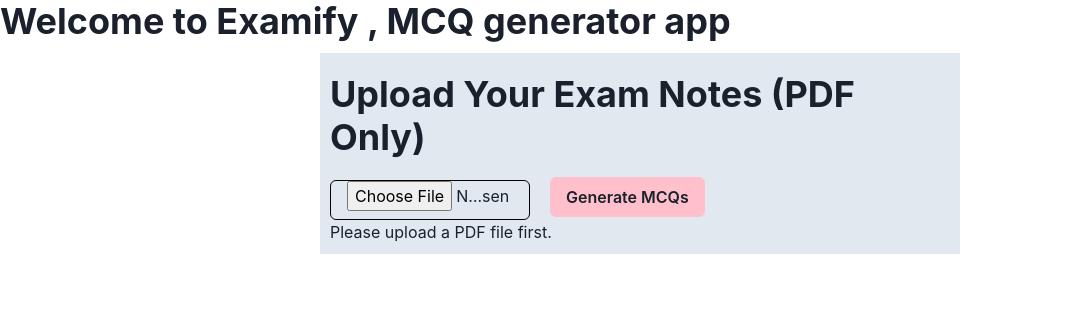
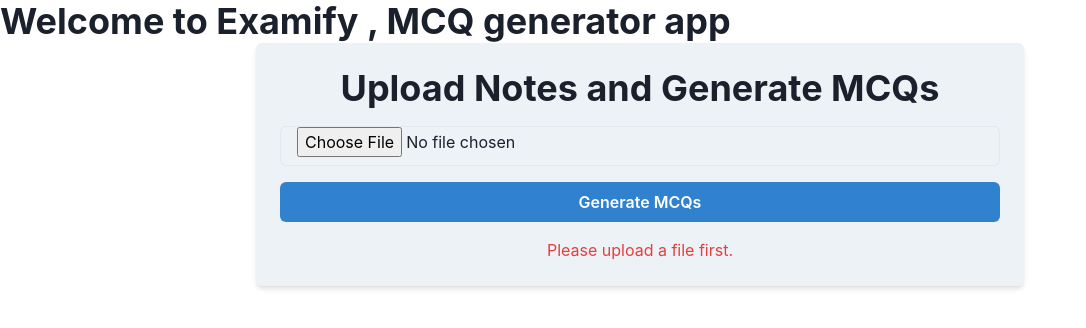
Before and after one commit to abhi5733/Examify, a React (Vite) app in the folder frontend/: page / in a window 1280 px wide. Both pictures are taken after a click on the button "Generate MCQs". Shown: the top 328 px of the page, without its empty margins (0-1086 px from the left). Built offline with nearby package versions, Linux system fonts and the light colour scheme.

Commit message:
added_docdocsandimagefunctionality

```diff
--- a/frontend/package.json
+++ b/frontend/package.json
@@ -16,13 +16,15 @@
     "@emotion/styled": "^11.14.0",
     "axios": "^1.7.9",
     "framer-motion": "^11.18.0",
+    "mammoth": "^1.9.0",
     "next-themes": "^0.4.4",
     "openai": "^4.79.1",
     "pdf-parse": "^1.1.1",
     "pdfjs-dist": "^4.10.38",
     "react": "^18.3.1",
     "react-dom": "^18.3.1",
-    "react-icons": "^5.4.0"
+    "react-icons": "^5.4.0",
+    "tesseract.js": "^6.0.0"
   },
   "devDependencies": {
     "@eslint/js": "^9.17.0",
--- a/frontend/src/Component/UploadContent.jsx
+++ b/frontend/src/Component/UploadContent.jsx
@@ -1,7 +1,17 @@
 import React, { useState } from 'react';
 import { getDocument, GlobalWorkerOptions } from 'pdfjs-dist';
 import axios from 'axios';
-import { Box, Button, Heading, Input, Text } from '@chakra-ui/react';
+import Tesseract from 'tesseract.js';
+import {
+  Box,
+  Button,
+  Heading,
+  Input,
+  Text,
+  VStack,
+  Spinner,
+  useToast,
+} from '@chakra-ui/react';
 
 // Configure the worker
 GlobalWorkerOptions.workerSrc = `/node_modules/pdfjs-dist/build/pdf.worker.mjs`;
@@ -12,10 +22,11 @@
   const [isLoading, setIsLoading] = useState(false);
   const [error, setError] = useState('');
   const [mcqs, setMcqs] = useState([]);
+  const toast = useToast();
 
   const apiKey = import.meta.env.VITE_API_KEY; // Fetch the API Key from .env
 
-  // Extract text from PDF using pdfjs-dist
+  // Extract text from PDF
   const extractTextFromPDF = async (pdfData) => {
     try {
       const pdfDoc = await getDocument({ data: pdfData }).promise;
@@ -27,35 +38,71 @@
         text += pageText + '\n';
       }
       setPreviewText(text.slice(0, 1000)); // Preview first 1000 characters
-      setFile(text); // Store the extracted text
-      console.log("text", text);
+      setFile(text); // Store extracted text
     } catch (err) {
       setError('Failed to extract text from the PDF.');
-      console.error('PDF parsing error:', err);
     }
   };
 
-  // Handle file selection
+  // Handle file selection and extraction
   const handleFileChange = (e) => {
     const uploadedFile = e.target.files[0];
-    if (uploadedFile && uploadedFile.type === 'application/pdf') {
-      setError('');
-      const reader = new FileReader();
+    const fileExtension = uploadedFile.name.split('.').pop().toLowerCase();
+
+    if (!uploadedFile) {
+      setError('No file uploaded.');
+      return;
+    }
+
+    setError('');
+    const reader = new FileReader();
+
+    if (fileExtension === 'pdf') {
       reader.onload = (e) => {
         const pdfData = new Uint8Array(e.target.result);
         extractTextFromPDF(pdfData);
       };
       reader.readAsArrayBuffer(uploadedFile);
+    } else if (fileExtension === 'docx' || fileExtension === 'doc') {
+      reader.onload = async (e) => {
+        const arrayBuffer = e.target.result;
+        const mammoth = await import('mammoth');
+        mammoth
+          .extractRawText({ arrayBuffer })
+          .then((result) => {
+            setPreviewText(result.value.slice(0, 1000));
+            setFile(result.value);
+          })
+          .catch(() => setError('Failed to extract text from Word document.'));
+      };
+      reader.readAsArrayBuffer(uploadedFile);
+    } else if (fileExtension === 'txt') {
+      reader.onload = (e) => {
+        const text = e.target.result;
+        setPreviewText(text.slice(0, 1000));
+        setFile(text);
+      };
+      reader.readAsText(uploadedFile);
+    } else if (fileExtension === 'jpg' || fileExtension === 'png') {
+      reader.onload = (e) => {
+        const imageData = e.target.result;
+        Tesseract.recognize(imageData, 'eng')
+          .then(({ data: { text } }) => {
+            setPreviewText(text.slice(0, 1000));
+            setFile(text);
+          })
+          .catch(() => setError('Failed to extract text from image.'));
+      };
+      reader.readAsDataURL(uploadedFile);
     } else {
-      setError('Please upload a valid PDF file.');
+      setError('Unsupported file type. Please upload a PDF, Word document, text, or image file.');
     }
   };
 
-  // Handle submit for MCQ generation
-
+  // Submit to generate MCQs
   const handleSubmit = async () => {
     if (!file) {
-      setError('Please upload a PDF file first.');
+      setError('Please upload a file first.');
       return;
     }
 
@@ -63,76 +110,60 @@
     setError('');
 
     try {
-
-      const response = await axios.post('http://localhost:7300/generate-mcqs', {
-        text: file, // The extracted text from PDF
-      });
+      const response = await axios.post('http://localhost:7300/generate-mcqs', { text: file });
 
       if (response.status === 200) {
-        const mcqs = response.data.mcqs;
-        console.log(mcqs,"mcqs")
-        setMcqs(mcqs); // Set the generated MCQs in the state
+        setMcqs(response.data.mcqs);
+        toast({ title: 'MCQs generated successfully.', status: 'success', duration: 3000 });
       } else {
-        setError('Error generating MCQs.');
+        setError('Failed to generate MCQs.');
       }
-
+    } catch (err) {
+      console.error(err);
+      setError('An error occurred while generating MCQs.');
+    } finally {
       setIsLoading(false);
-    } catch (err) {
-      console.error('Error:', err);
-      setIsLoading(false);
-      setError('An error occurred while generating MCQs.');
     }
-  } ;
-
-
-
+  };
 
   return (
-    <>
-     {/* Display the generated MCQs */}
-     {mcqs.length > 0?(
-        <div className="mcq-preview">
-          <h3>Generated MCQs:</h3>
-          <ul>
+    <Box w="60%" m="auto" p={6} bg="gray.100" borderRadius="md" boxShadow="md">
+      <Heading textAlign="center" mb={4}>
+        Upload Notes and Generate MCQs
+      </Heading>
+      <VStack spacing={4}>
+        <Input type="file" accept=".doc,.docx,.pdf,.txt,.jpg,.png" onChange={handleFileChange} />
+        {previewText && (
+          <Box p={4} bg="white" borderRadius="md" border="1px solid gray" w="full" maxH="200px" overflow="auto">
+            <Text fontSize="sm" color="gray.700">
+              {previewText}
+            </Text>
+          </Box>
+        )}
+        {isLoading ? (
+          <Spinner />
+        ) : (
+          <Button onClick={handleSubmit} colorScheme="blue" w="full">
+            Generate MCQs
+          </Button>
+        )}
+        {error && <Text color="red.500">{error}</Text>}
+      </VStack>
+      {mcqs.length > 0 && (
+        <Box mt={6}>
+          <Heading size="md">Generated MCQs:</Heading>
+          <VStack mt={4} spacing={3}>
             {mcqs.map((mcq, index) => (
-              <li key={index}>{mcq.question}</li>
+              <Box key={index} p={4} bg="white" borderRadius="md" boxShadow="sm" w="full">
+                <Text fontWeight="bold">
+                  {index + 1}. {mcq.question}
+                </Text>
+              </Box>
             ))}
-          </ul>
-        </div>
-      ):
-      // upload file button UI
-    <Box w={"50%"} m={"auto"} mt={"10px"} p={"10px"} bgColor={"gray.200"} className="upload-notes-container">
-      <Heading mt={"10px"}>Upload Your Exam Notes (PDF Only)</Heading>
-
-      {/* File upload input */}
-      <Input
-      border={"1px solid black"}
-      w={"200px"}
-      mt={"20px"}
-        type="file"
-        accept="application/pdf"
-        onChange={handleFileChange}
-      />
-
-      {/* Preview of the file */}
-      {previewText && (
-        <div className="file-preview">
-          <h4>Preview of the uploaded notes:</h4>
-          <p>{previewText}</p>
-        </div>
+          </VStack>
+        </Box>
       )}
-
-      {/* Submit button */}
-      <Button ml={"20px"} bgColor={"pink"} onClick={handleSubmit} disabled={isLoading}>
-        {isLoading ? 'Generating MCQs...' : 'Generate MCQs'}
-      </Button >
-
-      {/* Display error message */}
-      {error && <Text className="error">{error}</Text>}
-
-
-    </Box >}
-    </>
+    </Box>
   );
 }
 
```
Also changed, not shown: 1 other file (tests, documents, lock files or other folders).
